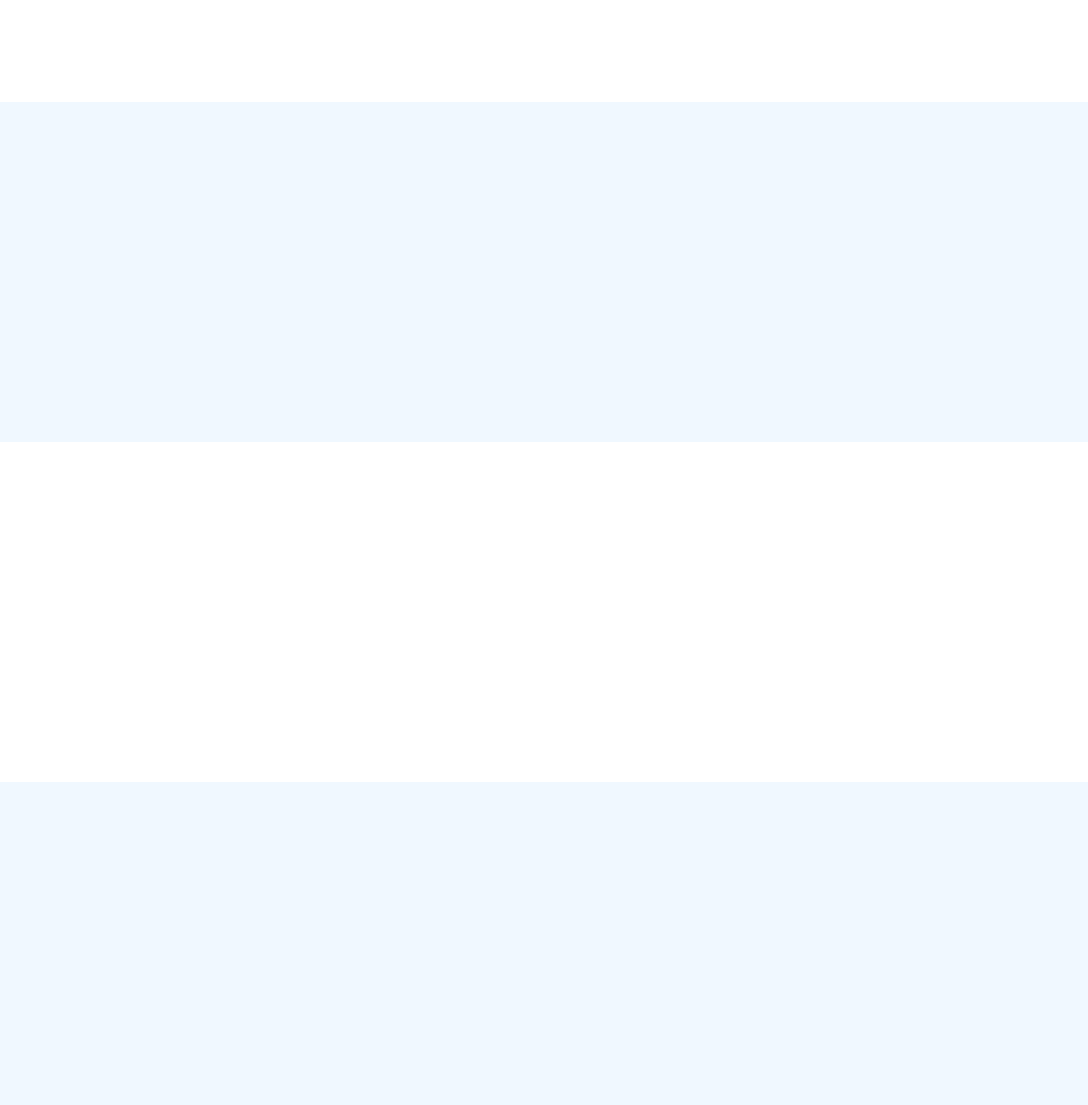
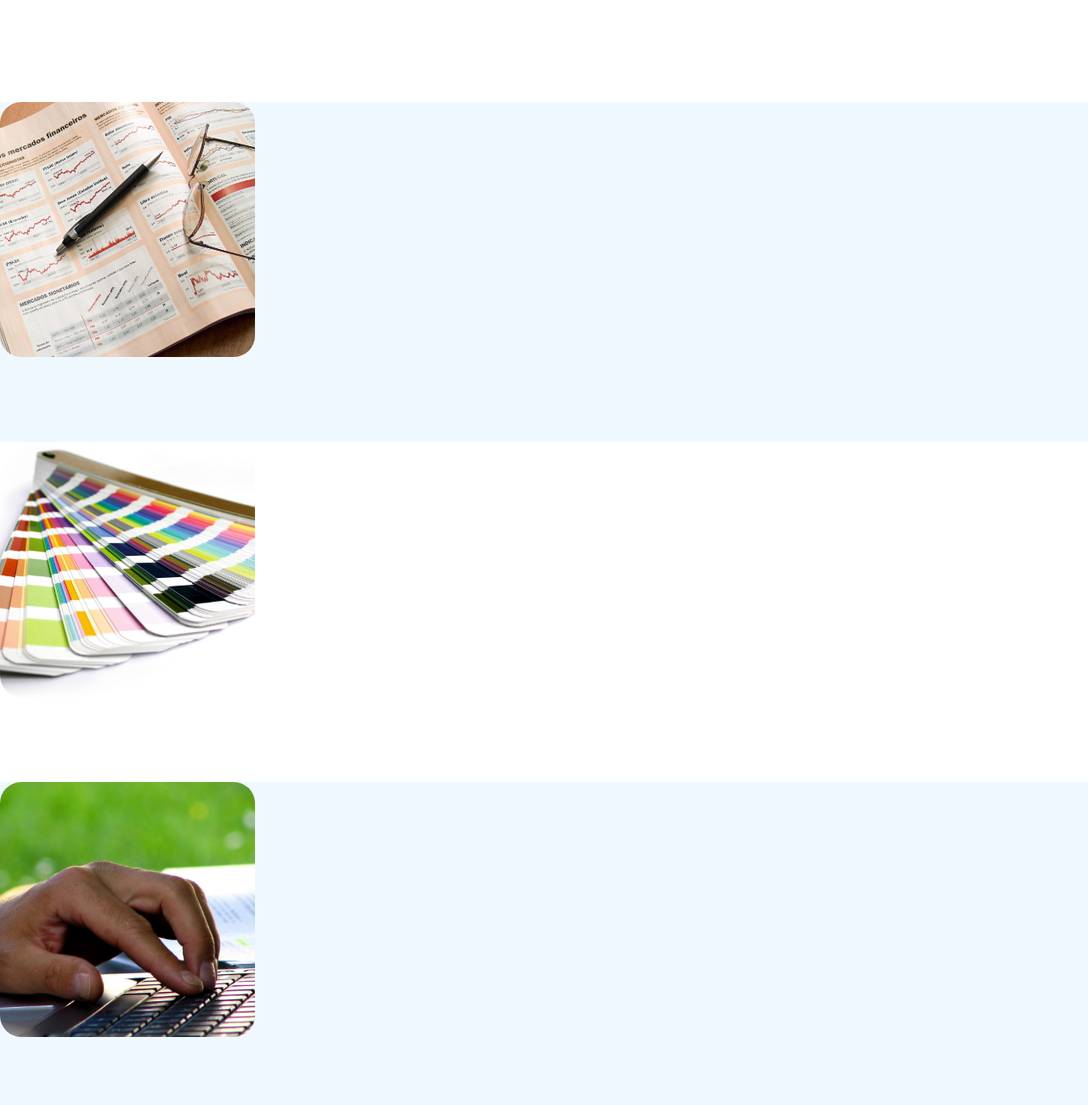
Before and after one commit to Heidi-coder/practicing-web-development, a plain HTML site: page index.html in a window 1280 px wide. Shown: the part 1160-2460 px from the top of the page at 85% size. Drawn offline with Linux system fonts and the light colour scheme.

Commit message:
Add and format section images

```diff
--- a/index.html
+++ b/index.html
@@ -31,13 +31,13 @@
 
             </div>
             <div class="theme-section">
-
+                <img src="./images/business.jpg" alt="Business statistics">
             </div>
             <div class="iteration-section">
-
+                <img src="./images/colors.jpg" alt="Cards with color sets">
             </div>
             <div class="content-section">
-
+                <img src="./images/typing.jpg" alt="Hand typing on a keyboard">
             </div>
             <div class="advanced-section">
 
--- a/style.css
+++ b/style.css
@@ -147,6 +147,13 @@ body {
     background-color: aliceblue;
 }
 
+.theme-section img {
+    height: 300px;
+    width: 300px;
+    object-fit: cover;
+    border-radius: 25px;
+}
+
 
 
 
@@ -158,6 +165,13 @@ body {
 .iteration-section {
     display: flex;
     height: 400px;
+}
+
+.iteration-section img {
+    height: 300px;
+    width: 300px;
+    object-fit: cover;
+    border-radius: 25px;
 }
 
 
@@ -172,6 +186,13 @@ body {
     display: flex;
     height: 400px;
     background-color: aliceblue;
+}
+
+.content-section img {
+    height: 300px;
+    width: 300px;
+    object-fit: cover;
+    border-radius: 25px;
 }
 
 
```
Also changed, not shown: images/business.jpg (added), images/colors.jpg (added), images/typing.jpg (added), 1 other file.
